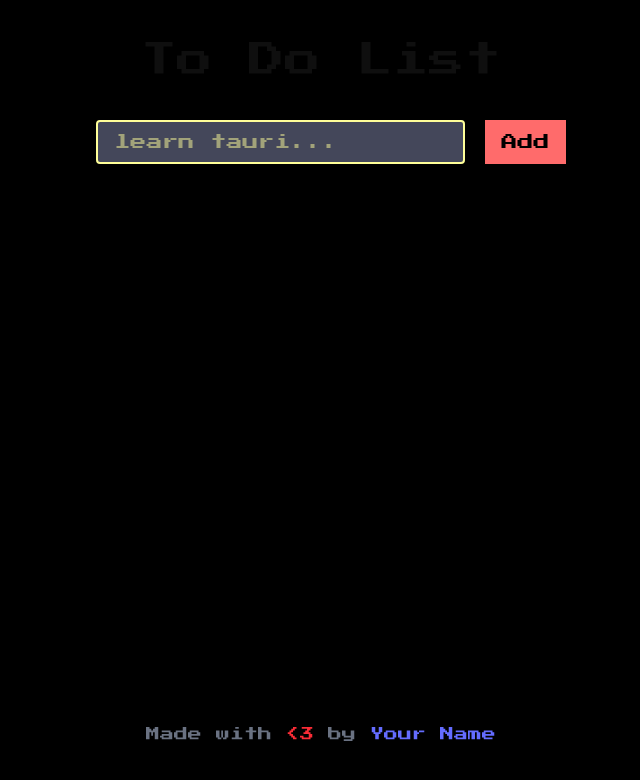
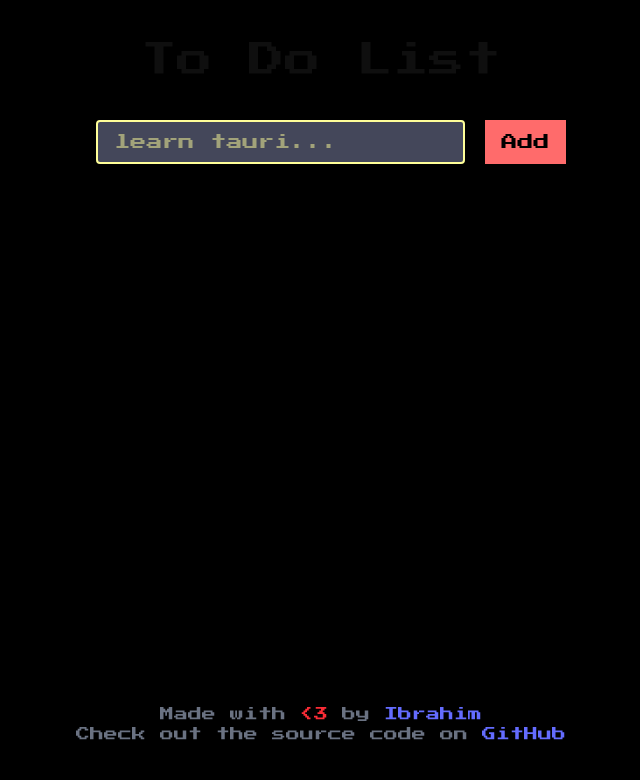
Before and after one commit to ibhayb/minimal-todo-app, a Vue app: page / in a window 1280 px wide. Shown: the top 780 px of the page, without its empty margins (319-959 px from the left). Built offline with nearby package versions, Linux system fonts and the light colour scheme.

Commit message:
add footer links

```diff
--- a/src/App.vue
+++ b/src/App.vue
@@ -80,15 +80,26 @@ async function completeTodo(index: number) {
       <!-- XP Pop -->
     </ul>
     <p>{{ greetMsg }}</p>
-    <footer class="mt-auto p-4">
-      <p class="text-center text-sm text-gray-500">
+    <footer class="mt-auto p-4 text-center text-sm text-gray-500">
+      <p class="">
         Made with <span class="text-red-500">&#60;3</span> by
         <a
           class="text-blue-500 hover:underline"
-          href=""
+          href="https://ibhayb.github.io/"
           target="_blank"
           rel="noopener noreferrer"
-          >Your Name</a
+          >Ibrahim</a
+        >
+      </p>
+      <p>
+        Check out the source code on
+
+        <a
+          class="text-blue-100 hover:underline"
+          href="https://github.com/ibhayb/minimal-todo-app.git"
+          target="_blank"
+          rel="noopener noreferrer"
+          >GitHub</a
         >
       </p>
     </footer>
```
